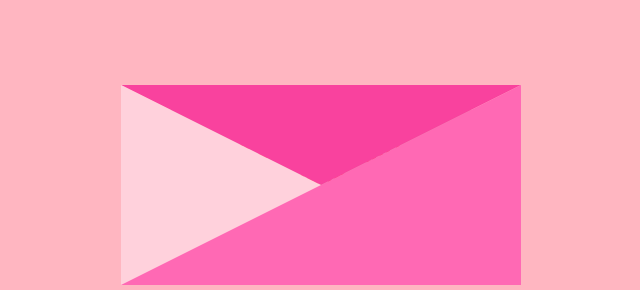
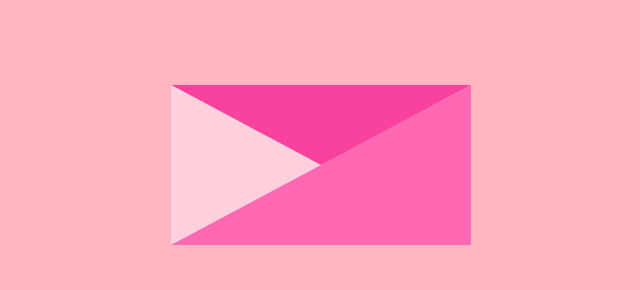
Before and after one commit to IhaveNoUserName0/IloveMyGf, a plain HTML site: page index.html in a window 1280 px wide. Shown: the part 115-405 px from the top of the page, without its empty margins (319-959 px from the left). Drawn offline with Linux system fonts and the light colour scheme.

Commit message:
Add files via upload

```diff
--- a/abdo.css
+++ b/abdo.css
@@ -15,19 +15,19 @@ body{
     position: relative;
     height: 0;
     width: 0;
-    border-top:  100px solid transparent;
-    border-bottom:  100px solid #FF69B4;
-    border-right: 200px solid #FF69B4;
-    border-left: 200px solid #FFD1DC;
+    border-top:  80px solid transparent;
+    border-bottom:  80px solid #FF69B4;
+    border-right: 150px solid #FF69B4;
+    border-left: 150px solid #FFD1DC;
     z-index: 4;
 }
 .msg{
     text-align: center;
     position: absolute;
-    font-size: 25px;
+    font-size: 18px;
     font-weight: bold;
-    height: 150px;
-    width: 350px;
+    height: 120px;
+    width: 280px;
     background-color: #E68FAC;
     color : #ff2b4e;
     z-index: -1;
@@ -37,18 +37,18 @@ body{
     position: absolute;
     height: 0;
     width: 0;
-    border-bottom: 100px  solid transparent;
-    border-right: 200px  solid transparent;
-    border-left: 200px  solid transparent;
+    border-bottom: 80px  solid transparent;
+    border-right: 150px  solid transparent;
+    border-left: 150px  solid transparent;
     transform-origin: top;
 }
 .lid.one{
-    border-top: 100px solid #F9429E;
+    border-top: 80px solid #F9429E;
     transform: rotateX(0deg);
     transition-duration: .3s;
 }
 .lid.two{
-    border-top: 100px solid #f73093;
+    border-top: 80px solid #f73093;
     transform: rotateX(90deg);
 }
 .container:active .lid.one{
```
